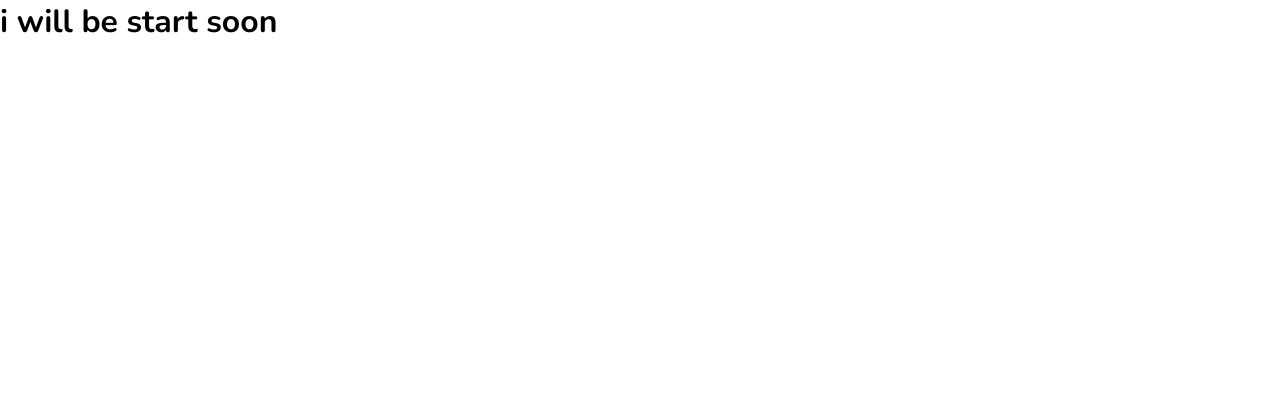
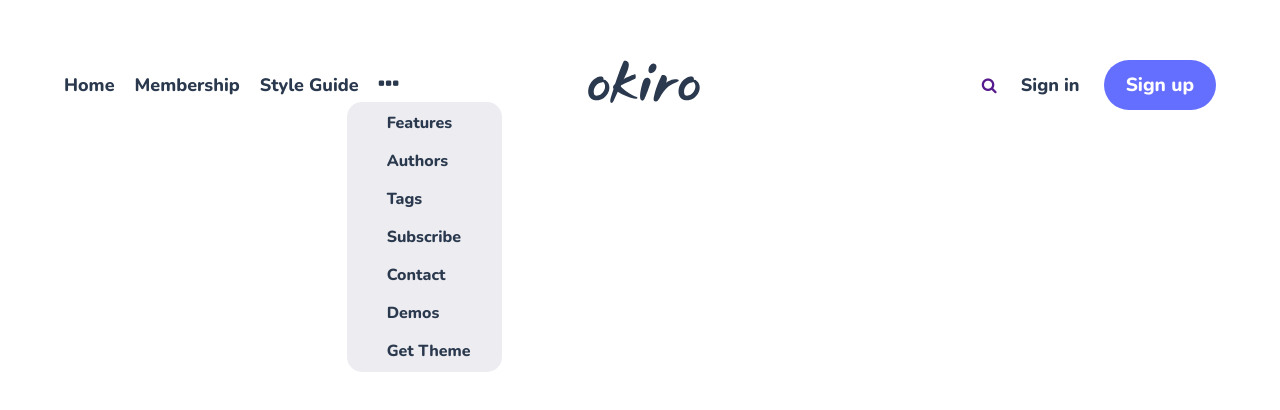
Before and after one commit to niamul007/niamul007.github.io-okiro, a plain HTML site: page index.html in a window 1280 px wide. Drawn offline with nearby package versions, Linux system fonts and the light colour scheme.

Commit message:
add some new things

```diff
--- a/index.css
+++ b/index.css
@@ -4,3 +4,83 @@
     margin: 0;
     font-family: "Nunito", sans-serif;
 }
+main{
+    margin-right: 4rem;
+    margin-left: 4rem;
+}
+.header{
+    display: flex;
+    justify-content: space-between;
+    align-items: center;
+
+    height: 170px;
+}
+
+li{
+    list-style: none;
+    display: flex;
+}
+#nav{
+    display: flex;
+    justify-content: space-between;
+    align-items: center;
+
+}
+.nav-link{
+    margin-right: 20px;
+    text-decoration: none;
+    font-size: 18px;
+    color:#2B394e;
+    font-weight: 800;
+}
+
+.sign-in{
+    margin-left: 20px;
+    margin-right: 20px;
+    text-decoration: none;
+    font-size: 18px;
+    color:#2B394e;
+    font-weight: 800;
+
+}
+.sign-up{
+    text-decoration: none;
+    font-size: 19px;
+    font-weight: 800;
+    padding: 12px 22px;
+    color: #FFFFFF;
+    background-color: #646eff;
+    border-radius: 30px;
+}
+.icons{
+    font-size: 25px;
+}
+.logo{
+    margin-left: -7rem;
+}
+
+/* for dot icons bar */
+.dot-bar{
+    position: relative;
+}
+.icon-nav{
+    width: 155px;
+    height: 270px;
+    position: absolute;
+    top: 100%;
+    left: -2rem;
+    display: flex;
+    justify-content: center;
+    align-items: start;
+    flex-direction: column;
+    background-color: #EDEDF1;
+    border-radius: 15px;
+    /* display: none; */
+}
+.nav-bar{
+    padding: 8px;
+    text-decoration: none;
+    color: #2B394e;
+    font-weight: 800;
+    margin-left: 2rem;
+}
--- a/index.html
+++ b/index.html
@@ -5,8 +5,48 @@
     <meta name="viewport" content="width=device-width, initial-scale=1.0">
     <title>okiro-page-1</title>
     <link rel="stylesheet" href="index.css">
+    <link rel="stylesheet" href="https://cdnjs.cloudflare.com/ajax/libs/font-awesome/4.7.0/css/font-awesome.min.css">
+
+
 </head>
+
 <body>
-    <h1>i will be start soon </h1>
+    <main>
+        <div class="header">
+            <div class="nav" id="nav">
+                <a href="" class="nav-link">Home</a>
+                <a href="" class="nav-link">Membership</a>
+                <a href="" class="nav-link">Style Guide</a>
+                <div class="dot-bar">
+                    <a href="#" class="nav-link icons" onclick="show()"><i class="fa fa-ellipsis-h" aria-hidden="true"></i></a>
+                    <div class="icon-nav">
+                        <a href="" class="nav-bar">Features</a>
+                        <a href="" class="nav-bar">Authors</a>
+                        <a href="" class="nav-bar">Tags</a>
+                        <a href="" class="nav-bar">Subscribe</a>
+                        <a href="" class="nav-bar">Contact</a>
+                        <a href="" class="nav-bar">Demos</a>
+                        <a href="" class="nav-bar">Get Theme</a>
+                    </div>
+                </div>
+            </div>
+            <div class="logo">
+                <img src="okiro.svg" alt="" srcset="" height="44px" width="112px">
+            </div>
+            <div class="signup">
+                <a href="" class="search"><i class="fa fa-search" aria-hidden="true"></i></a>
+                <a href="" class="sign-in ">Sign in</a>
+                <a href="" class="sign-up">Sign up</a>
+            </div>
+
+        </div>
+    </main>
+    <script>
+        function show(){
+            let icon = document.querySelector(".icon-nav");
+            icon.style.display="flex";
+        }
+
+    </script>
 </body>
 </html>
```
